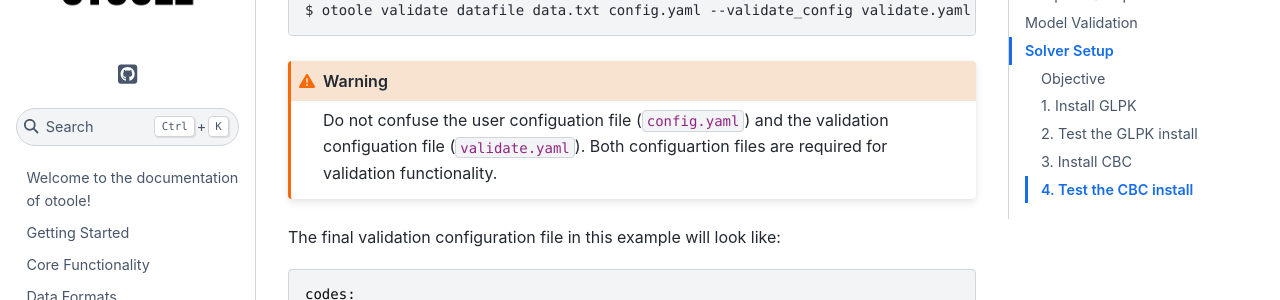
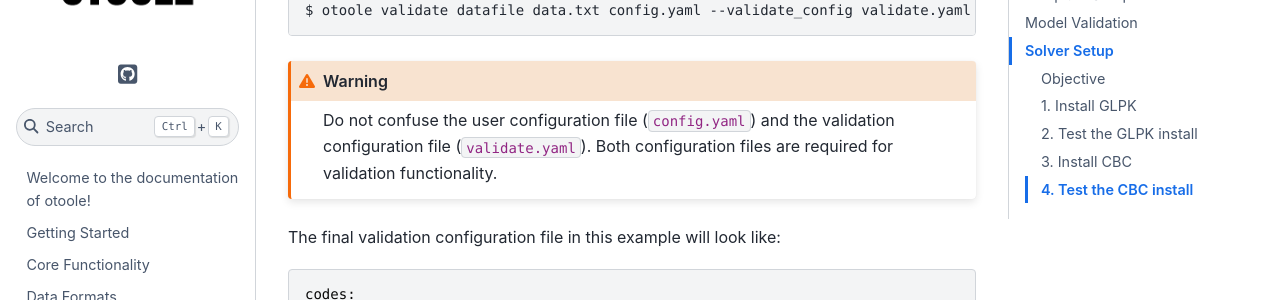
Before and after one commit to OSeMOSYS/otoole, a Sphinx documentation site: the page built from docs/examples.rst, in a window 1280 px wide and 900 px high, scrolled down 7870 px. Shown: the part 150-450 px from the top of the window. Built offline with Sphinx 7.4.7 and the Sphinx Book theme 1.1.4, drawn with Linux system fonts in a browser that asks for light colours; some of the changed text lies outside the part shown.

Commit message:
spelling fixes

````diff
--- a/docs/data.rst
+++ b/docs/data.rst
@@ -68,7 +68,7 @@
 .. NOTE::
    It's convention in OSeMOSYS to capitalize set names
 
-Parmaters Foramt
+Parameters Format
 ~~~~~~~~~~~~~~~~
 
 Parameters are defined as follows. When referencing set indices use the full
@@ -112,7 +112,7 @@
         dtype: str
         type: set
 
-2. Parmater definition of ``AccumulatedAnnualDemand``::
+2. Parameter definition of ``AccumulatedAnnualDemand``::
 
     AccumulatedAnnualDemand:
         short_name: AccAnnualDemand
--- a/docs/examples.rst
+++ b/docs/examples.rst
@@ -281,8 +281,8 @@
     $ otoole validate datafile data.txt config.yaml --validate_config validate.yaml
 
 .. WARNING::
-    Do not confuse the user configuation file (``config.yaml``) and the
-    validation configuation file (``validate.yaml``). Both configuartion files
+    Do not confuse the user configuration file (``config.yaml``) and the
+    validation configuration file (``validate.yaml``). Both configuration files
     are required for validation functionality.
 
 The final validation configuration file in this example will look like::
--- a/docs/functionality.rst
+++ b/docs/functionality.rst
@@ -38,7 +38,7 @@
 ``otoole convert``
 ~~~~~~~~~~~~~~~~~~
 
-THe ``otoole convert``` command allows you to convert between various different
+The ``otoole convert``` command allows you to convert between various different
 input formats::
 
     $ otoole convert --help
````
Also changed, not shown: other parts of docs/examples.rst (+1 -1 lines), other parts of docs/functionality.rst (+1 -1 lines).
